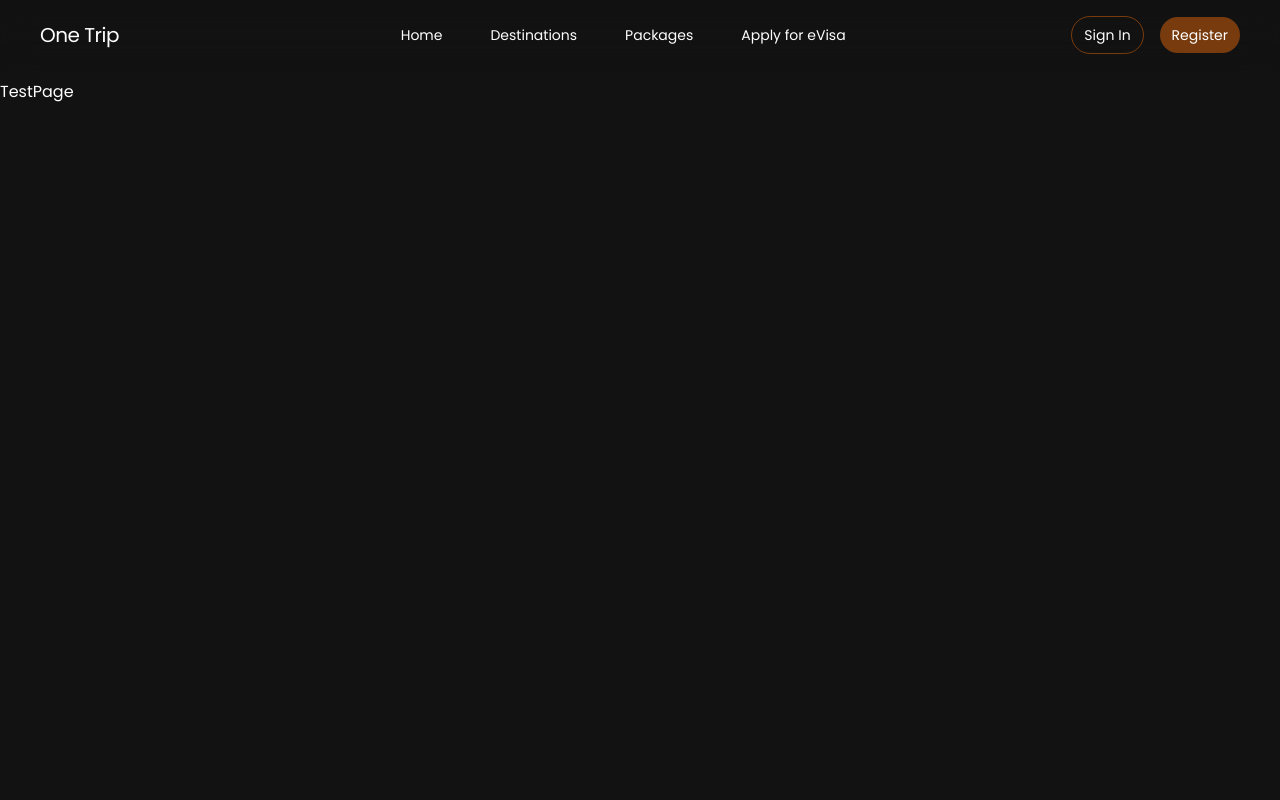
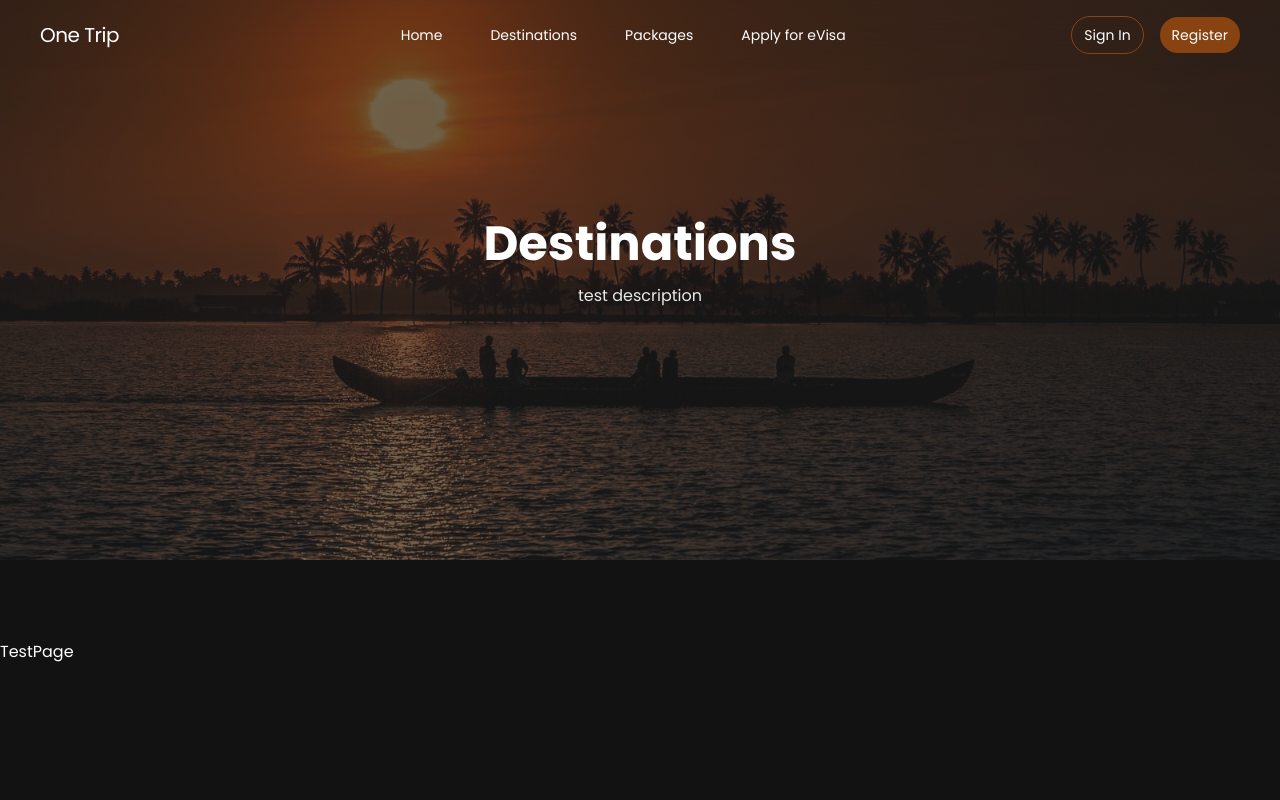
Before and after one commit to sanjithrk06/OneTrip-Client, a React (Vite) app: page /test in a window 1280 px wide. Shown: the top 800 px of the page. Built offline with nearby package versions, Linux system fonts and the light colour scheme.

Commit message:
test commit

```diff
--- /dev/null
+++ b/src/components/general/Hero.jsx
@@ -0,0 +1,36 @@
+// React Hooks
+import { useEffect } from 'react';
+
+// Animation Library
+import Aos from 'aos';
+import 'aos/dist/aos.css';
+
+// Hero Section Bg
+import { HeroBg } from '../../assets';
+
+const Hero = ({ header, desc }) => {
+
+  useEffect(() => {
+    Aos.init({ duration: 2000 });
+  }, []);
+
+  return (
+    <section className="h-[70vh] bg-cover bg-center bg-no-repeat flex items-center justify-center relative" style={{ backgroundImage: `linear-gradient(rgba(33, 33, 33, 0.658), rgba(33, 33, 33, 0.61)), url('${HeroBg}')` }}>
+      <div className="container mx-auto text-center">
+
+        <div className="mb-8">
+          <h1 data-aos="fade-up" className="text-white text-4xl sm:text-5xl font-bold leading-tight">
+            {header}
+          </h1>
+
+          <p data-aos="fade-up" data-aos-duration="2500" className="text-white text-opacity-90 mt-4 text-sm sm:text-base max-w-lg mx-auto">
+            {desc}
+          </p>
+        </div>
+
+      </div>
+    </section>
+  );
+}
+
+export default Hero;
--- a/src/components/index.js
+++ b/src/components/index.js
@@ -1,3 +1,9 @@
+// Layouts Components
 export { default as Header } from './layout/Header';
 export { default as Footer } from './layout/Footer';
+
+// Sections Components
 export { default as Hero } from './section/Hero';
+
+// General Components
+export { default as GHero } from './general/Hero';
--- a/src/index.css
+++ b/src/index.css
@@ -7,6 +7,15 @@
 :root {
   font-family: "Poppins", sans-serif;
   color-scheme: dark;
+  --PrimaryColor: hsl(26, 93%, 50%);
+  --HoverColor: hsl(26, 90%, 42%);
+  --whiteColor: hsl(0, 0%, 100%);
+  --blackColor: hsl(0, 0%, 18%);
+  --textColor: hsl(240, 1%, 48%);
+  --whiteColorDeam: hsl(0, 0%, 93%);
+  --greyBg: hsl(0, 0%, 96%);
+  --greyText: rgb(190, 190, 190);
+  --inputColor: hsl(330, 12%, 97%);
 }
 
 .custom-scrollbar::selection{
--- a/src/pages/TestPage.jsx
+++ b/src/pages/TestPage.jsx
@@ -1,7 +1,12 @@
+// Components import
+import { GHero } from "../components";
 
 const TestPage = () => {
   return (
+    <>
+    <GHero header={"Destinations"} desc={"test description"} />
     <div className=' h-screen pt-20'>TestPage</div>
+    </>
   )
 }
 
```
